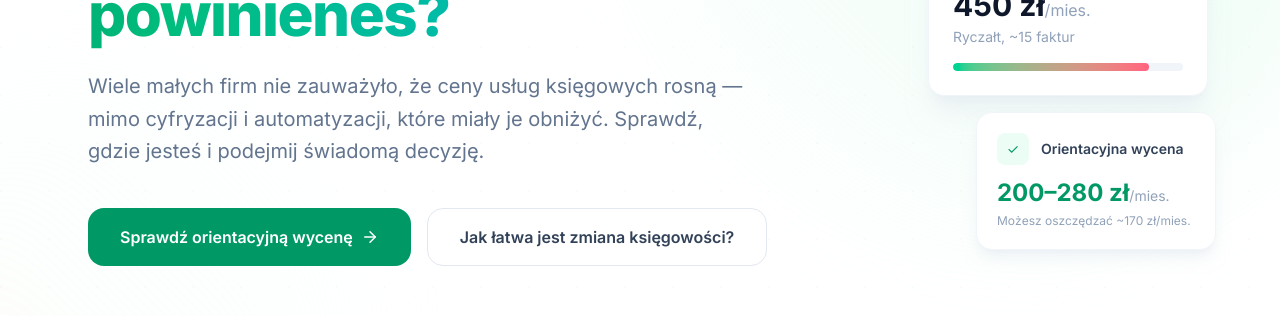
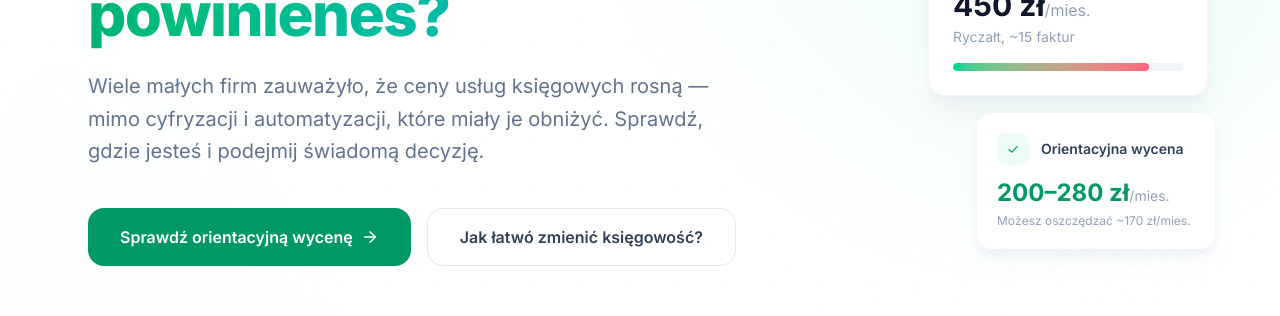
Before and after one commit to krzysztofwycenksiegowosc-star/wycen-ksiegowosc, a React (Vite) app: page / in a window 1280 px wide. Shown: the part 386-702 px from the top of the page. Built offline with nearby package versions, Linux system fonts and the light colour scheme.

Commit message:
Update HeroSection.tsx

```diff
--- a/src/components/HeroSection.tsx
+++ b/src/components/HeroSection.tsx
@@ -46,7 +46,7 @@
 
           {/* Subtitle */}
           <p className="text-lg md:text-xl text-slate-500 leading-relaxed mb-10 max-w-2xl">
-            Wiele małych firm nie zauważyło, że ceny usług księgowych rosną — mimo cyfryzacji i
+            Wiele małych firm zauważyło, że ceny usług księgowych rosną — mimo cyfryzacji i
             automatyzacji, które miały je obniżyć. Sprawdź, gdzie jesteś i podejmij świadomą
             decyzję.
           </p>
@@ -67,7 +67,7 @@
               href="#zmiana"
               className="group inline-flex items-center justify-center bg-white hover:bg-slate-50 text-slate-700 px-8 py-4 rounded-2xl text-base font-semibold transition-all duration-300 border border-slate-200 hover:border-slate-300 hover:shadow-lg hover:shadow-slate-100"
             >
-              Jak łatwa jest zmiana księgowości?
+              Jak łatwó zmienić księgowość?
             </a>
           </div>
 
```
